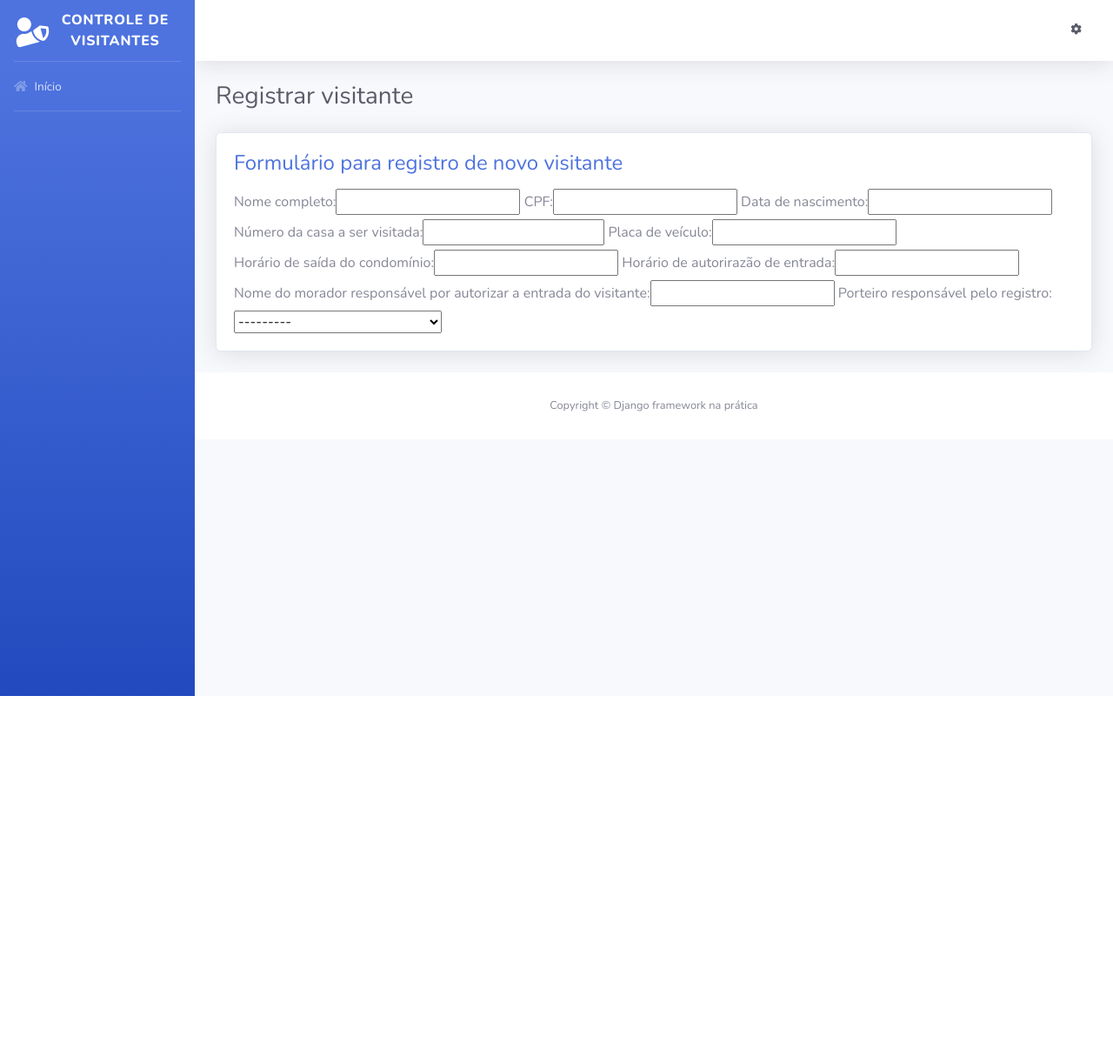
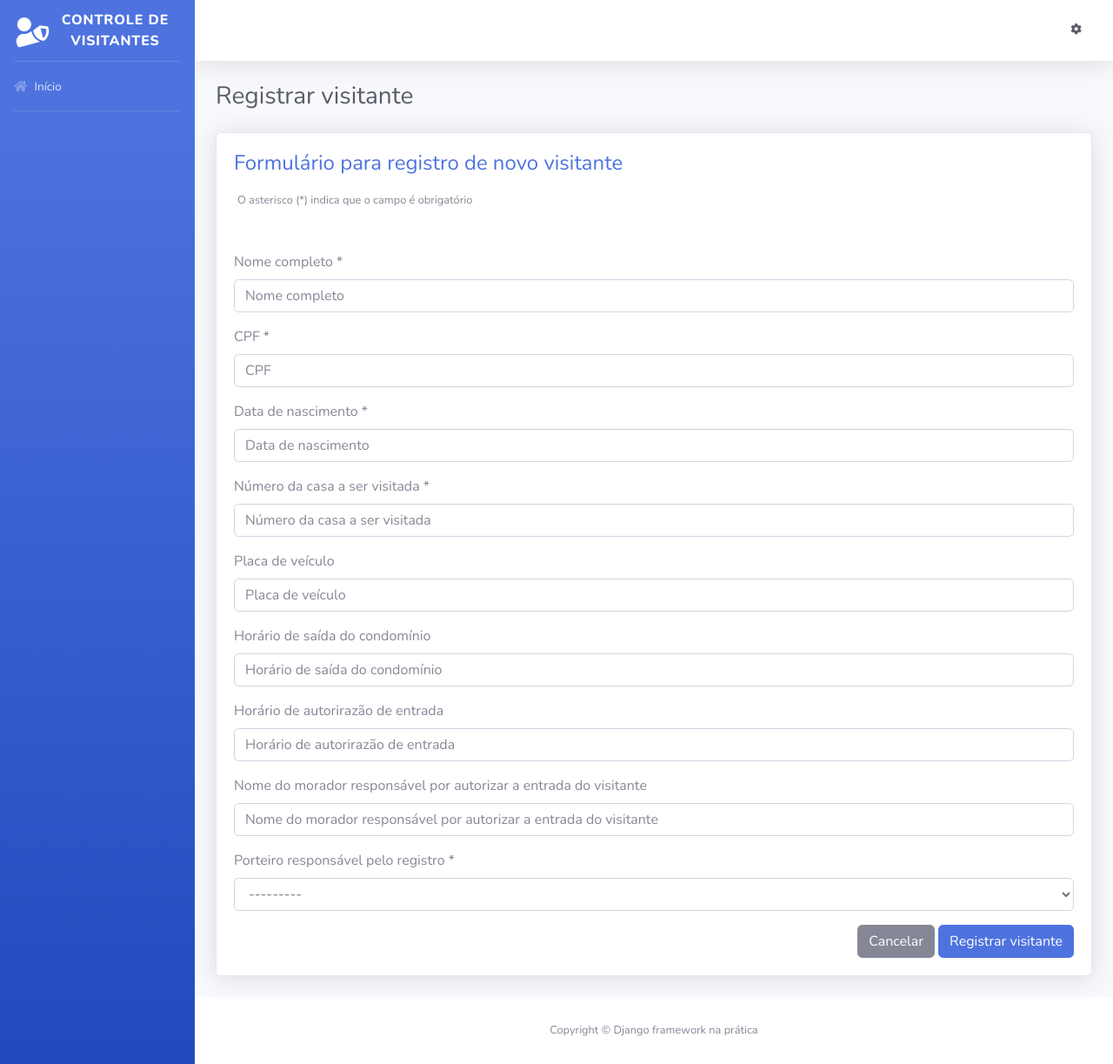
Before and after one commit to FilipeGDPC/Django-admin, a Django app: page /registrar-visitante/ in a window 1280 px wide. Shown: the whole page at 87% size. Before the commit the page ends 800 px from the top, so only its background shows below. Run offline with Django 3.2, Linux system fonts and the light colour scheme; data comes from the database, SQL or seed files in the repository; some libraries are stand-ins or nearby versions.

Commit message:
improvements on style of visitors_register

```diff
--- a/templates/registrar_visitante.html
+++ b/templates/registrar_visitante.html
@@ -1,8 +1,8 @@
 {% extends "base.html" %}
 
+{% load widget_tweaks %}
 
 {% block conteudo %}
-
 <div class="container">
     <div class="d-sm-flex align-items-center justify-content-between mb-4">
         <h1 class="h3 mb-0 text-gray-800">{{ nome_pagina }}</h1>
@@ -14,8 +14,50 @@
                 Formulário para registro de novo visitante
             </h4>
 
-            {{ form }}
+            <p class="mb-5 ml-1">
+                <small>
+                    O asterisco (*) indica que o campo é obrigatório
+                </small>
+            </p>
+
+            {% if form.errors %}
+                {% for field in form %}
+                    {% if field.errors %}
+                        {% for error in field.errors %}
+                            <div class="alert alert-dismissible alert-warning" role="alert">
+                                {{ error | escape }}
+                                <button type="button" class="close" data-dismiss="alert" aria-label="Close">
+                                    <span aria-hidden="true">&times;</span>
+                                </button>
+                            </div>
+                        {% endfor %}
+                    {% endif %}
+                {% endfor %}
+            {% endif %}
+
+            <form method="post">
+                <div class="form-row">
+                    {% csrf_token %}
+
+                    {% for field in form %}
+                        <div class="form-group col-md-12">
+                            <label>{{ field.label }} {% if field.field.required %} * {% endif %}</label>
+                            {% render_field field placeholder=field.label class="form-control" %}
+                        </div>
+                    {% endfor %}
+                </div>
+
+                <div class="text-right">
+                    <a href="{% url 'index' %}" class="btn btn-secondary text-white" type="button">
+                        <span class="text">Cancelar</span>
+                    </a>
+
+                    <button class="btn btn-primary" type="submit">
+                        <span class="text">Registrar visitante</span>
+                    </button>
+                </div>
+            </form>
         </div>
     </div>
 </div>
-{% endblock conteudo %}
+{% endblock %}
```
Also changed, not shown: controle_visitantes/settings.py (+5 -2 lines).
